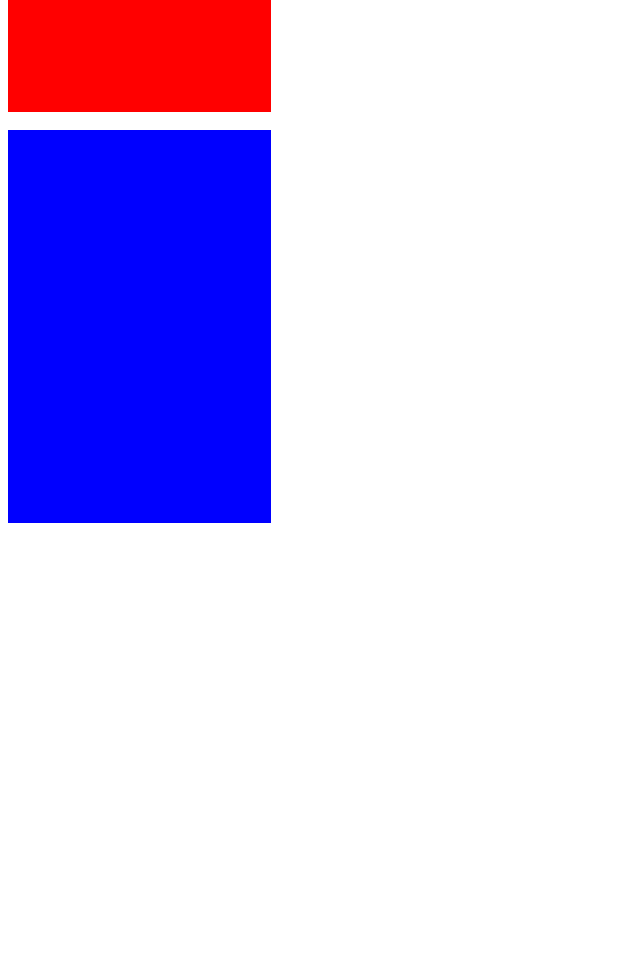
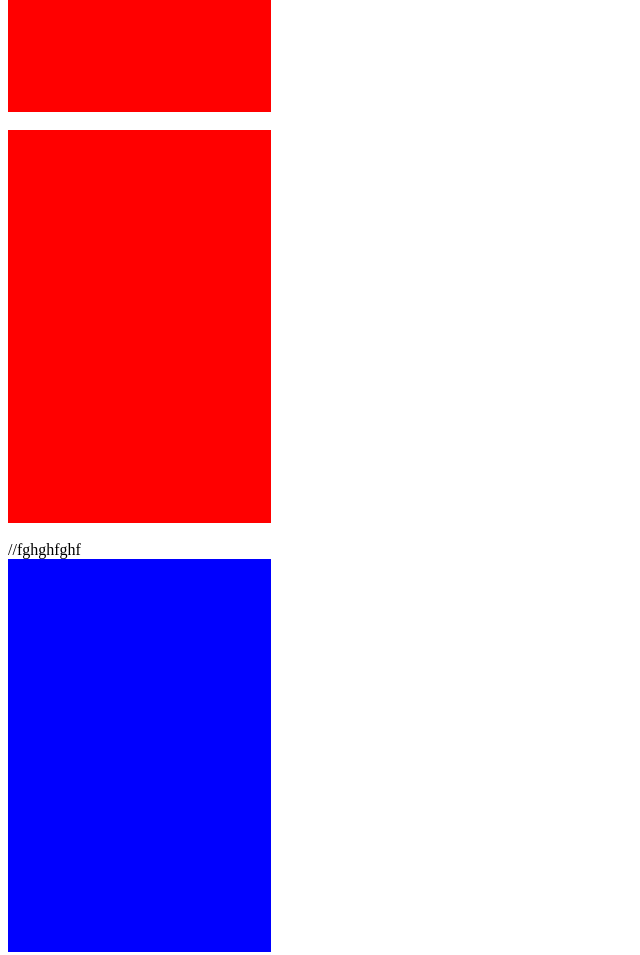
Before and after one commit to Maximiliarmus/HTML, a plain HTML site: page Blocks.html in a window 1280 px wide. Shown: the part 700-1655 px from the top of the page, without its empty margins (0-640 px from the left). Before the commit the page ends 1231 px from the top, so only its background shows below. Drawn offline with Linux system fonts and the light colour scheme.

Commit message:
Update Blocks.html

```diff
--- a/Blocks.html
+++ b/Blocks.html
@@ -9,6 +9,8 @@
 <body>
     <div class="cards__container-item"></div> <br>
     <div class="cards__container-item"></div> <br>
+     <div class="cards__container-item"></div> <br>
+    //fghghfghf
     <div class="cards__container-item cards__container-item_blue"></div>
 </body>
 </html>
```
